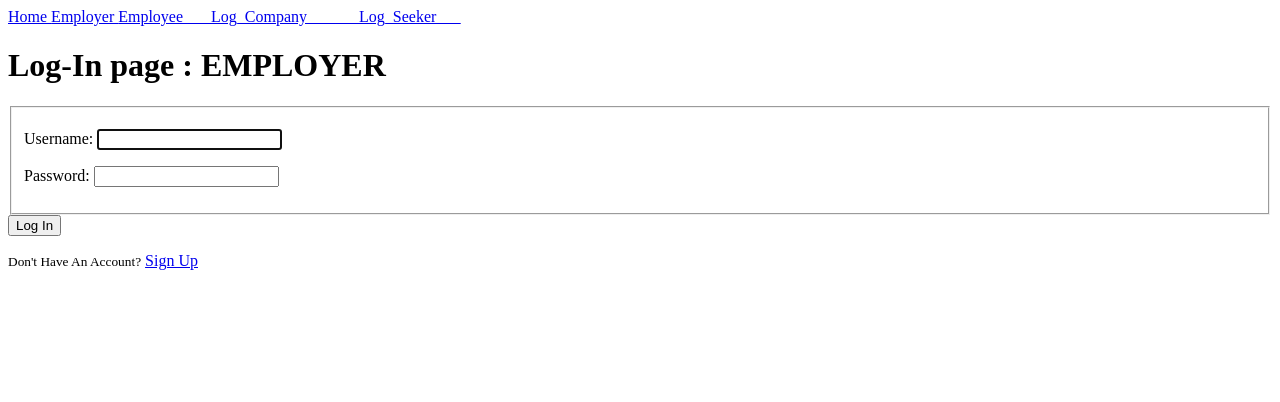
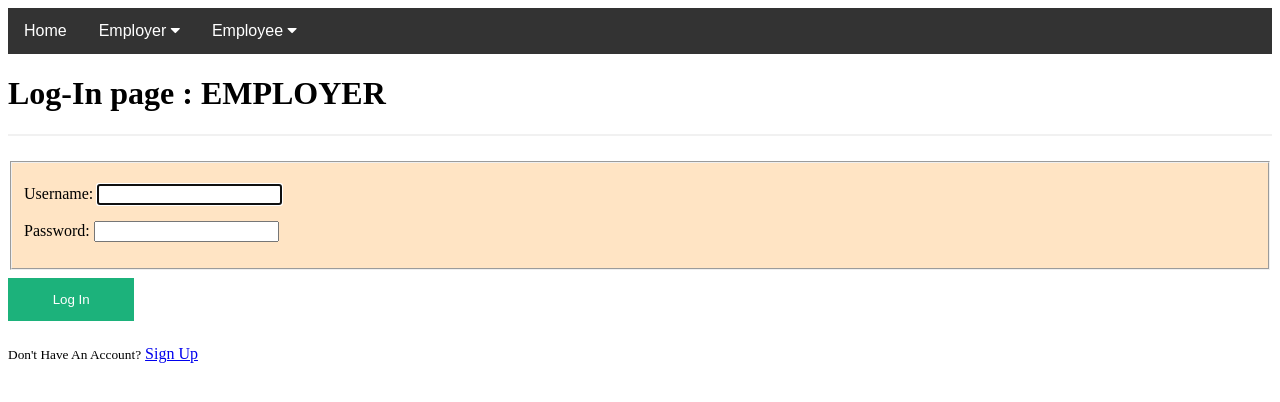
Before and after one commit to NamalSanjaya/Project-Job_Portal, a Django app: page /employer/login/1/ in a window 1280 px wide. Shown: the top 402 px of the page. Run offline with Django 3.2, Linux system fonts and the light colour scheme.

Commit message:
Css files - Nav,login

```diff
--- a/DashBoard/templates/DashBoard/base.html
+++ b/DashBoard/templates/DashBoard/base.html
@@ -1,35 +1,71 @@
+{% load static %}
+<html>
 
-<html>
+    <head>
+        <title> Home </title>
+        <link rel="stylesheet" href="{% static 'dashboardDesign/baseDesign.css' %}">
+        <link rel="stylesheet" href="https://cdnjs.cloudflare.com/ajax/libs/font-awesome/4.7.0/css/font-awesome.min.css">
+    </head>
+
     <body>
+        <div class="navbar">
+            <a href="{% url 'dashboard:dashboard-home' %}"> Home </a>
 
-        <nav>
-            <a href="{% url 'dashboard:dashboard-home' %}"> Home </a>
+
             {% if user.is_authenticated %}
 
                 {% if user.first_name == "EMPLOYER" %}
-                    <a href="{% url 'company:ProfileShowCompany' 1%}"> {{user.username}} </a>
-                    <a href="{% url 'company:PostCreationCompany' 1%}"> Create Post </a>
-                    <a href="{% url 'company:ShowAllPostsCompany' user.username%}"> My-Posts </a>
+
+                 <div class="dropdown">
+                    <button class="dropbtn"> {{user.username}}
+                    <i class="fa fa-caret-down"></i>
+                    </button>
+                    <div class="dropdown-content">
+
+                        <a href="{% url 'company:ProfileShowCompany' 1%}"> Profile </a>
+                        <a href="{% url 'company:PostCreationCompany' 1%}"> New-Post </a>
+                        <a href="{% url 'company:ShowAllPostsCompany' user.username%}"> My-Posts </a>
+
+                    </div>
+                </div>
+
                 {%elif user.first_name == "EMPLOYEE" %}
                     <a href="{% url 'seeker:ProfileShowSeeker' 2%}"> {{user.username}} </a>
                 {% else %}
-                    <p> ..logged as Admin..</p>
+                    <p> ..Admin..</p>
                 {% endif %}
 
                 <a href="{% url 'Logout' %}"> Logout </a>
 
-                <form action="{% url 'SearchWord' %}">
-                    <input type="search" name="keyword" id="keyword">
+                <form class="SearchBar" action="{% url 'SearchWord' %}">
+                    <input type="text" name="keyword" id="keyword" placeholder="Search..">
+                    <button type="submit" ><i class="fa fa-search"></i> </button>
                 </form>
 
             {% else %}
-                <a href="{% url 'company:RequestAccount' %}"> Employer </a>
-                <a href="{% url 'seeker:RequestAccount' %}">  Employee </a>
-                <a href="{% url 'company:LoginCompany' 1%}"> ___Log_Company___ </a>
-                <a href="{% url 'seeker:LoginSeeker' 2%}">  ___Log_Seeker___ </a>
+            <div class="dropdown">
+                <button class="dropbtn"> Employer
+                <i class="fa fa-caret-down"></i>
+                </button>
+                <div class="dropdown-content">
+                    <a href="{% url 'company:RequestAccount' %}"> New One </a>
+                    <a href="{% url 'company:LoginCompany' 1%}"> Log In </a>
+                </div>
+            </div>
+
+            <div class="dropdown">
+                <button class="dropbtn"> Employee
+                <i class="fa fa-caret-down"></i>
+                </button>
+                <div class="dropdown-content">
+                    <a href="{% url 'seeker:RequestAccount' %}"> New One </a>
+                    <a href="{% url 'seeker:LoginSeeker' 2%}"> Log In </a>
+                </div>
+            </div>
+
             {% endif %}
-        </nav>
 
+        </div>
         <div>
             {% if messages %}
                 {% for messg in messages %}
--- a/DashBoard/templates/DashBoard/dash_board.html
+++ b/DashBoard/templates/DashBoard/dash_board.html
@@ -1,6 +1,9 @@
 {% extends "DashBoard/base.html" %}
 {% block content %}
 
-    <h1>......You are in Home........</h1>
+    <body>
+        <h1>......You are in Home........</h1>
+    </body>
+
 
 {% endblock content %}
--- a/Job_Portral/urls.py
+++ b/Job_Portral/urls.py
@@ -33,3 +33,4 @@ urlpatterns = [
 
 if settings.DEBUG:
     urlpatterns += static(settings.MEDIA_URL, document_root = settings.MEDIA_ROOT)
+    urlpatterns += static(settings.DESIGN_URL, document_root = settings.DESIGN_ROOT)
--- /dev/null
+++ b/static/dashboardDesign/baseDesign.css
@@ -0,0 +1,83 @@
+/* Navbar container */
+.navbar {
+  overflow: hidden;
+  background-color: #333;
+  font-family: Arial;
+}
+
+/* Links inside the navbar */
+.navbar a {
+  float: left;
+  font-size: 16px;
+  color: white;
+  text-align: center;
+  padding: 14px 16px;
+  text-decoration: none;
+}
+
+/* The dropdown container */
+.dropdown {
+  float: left;
+  overflow: hidden;
+}
+
+/* Dropdown button */
+.dropdown .dropbtn {
+  font-size: 16px;
+  border: none;
+  outline: none;
+  color: white;
+  padding: 14px 16px;
+  background-color: inherit;
+  font-family: inherit; /* Important for vertical align on mobile phones */
+  margin: 0; /* Important for vertical align on mobile phones */
+}
+
+/* Add a red background color to navbar links on hover */
+.navbar a:hover, .dropdown:hover .dropbtn {
+  background-color: red;
+}
+
+/* Dropdown content (hidden by default) */
+.dropdown-content {
+  display: none;
+  position: absolute;
+  background-color: #f9f9f9;
+  min-width: 160px;
+  box-shadow: 0px 8px 16px 0px rgba(0,0,0,0.2);
+  z-index: 1;
+}
+
+/* Links inside the dropdown */
+.dropdown-content a {
+  float: none;
+  color: black;
+  padding: 12px 16px;
+  text-decoration: none;
+  display: block;
+  text-align: left;
+}
+
+/* Add a grey background color to dropdown links on hover */
+.dropdown-content a:hover {
+  background-color: #ddd;
+}
+
+/* Show the dropdown menu on hover */
+.dropdown:hover .dropdown-content {
+  display: block;
+}
+
+.navbar form.SearchBar{
+  float: right;
+  box-sizing:content-box;
+}
+
+.navbar form.SearchBar input[type=text]{
+  height: 30px;
+  width: 200px;
+}
+
+.navbar form.SearchBar button[type = submit]{
+  height: 30px;
+}
--- /dev/null
+++ b/static/userDesign/login.css
@@ -0,0 +1,24 @@
+.banner {
+    background-color: bisque;
+}
+
+
+.but button {
+    background-color: #04AA6D;
+    color: white;
+    padding: 14px 20px;
+    margin: 8px 0;
+    border: none;
+    cursor: pointer;
+    width: 10%;
+    opacity: 0.9;
+  }
+
+.but button:hover {
+    opacity:1;
+  }
+
+hr{
+    border: 1px solid #f1f1f1;
+    margin-bottom: 25px;
+  }
--- a/users/templates/users/LoginForm.html
+++ b/users/templates/users/LoginForm.html
@@ -1,15 +1,20 @@
 {% extends "DashBoard/base.html" %}
 {% block content %}
+{% load static %}
+
+    <head>
+        <link rel="stylesheet" href="{% static  'userDesign/login.css' %}">
+    </head>
 
     <div>
         <form method='POST'>
             {% csrf_token %}
-            <div> <h1> Log-In page : {{objType}}</h1></div>
-            <fieldset>
+            <div> <h1> Log-In page : {{objType}}</h1></div><hr>
+            <fieldset class="banner">
                 {{form.as_p}}
             </fieldset>
 
-            <div>
+            <div class="but">
                 <button type="submit"> Log In </button>
             </div>
         </form>
```
Also changed, not shown: Company/templates/Company/request_account.html (+11 -4 lines), Job_Portral/settings.py (+10 -0 lines), static/companyDesign/register.css (added, +8 -0 lines), db.sqlite3.
